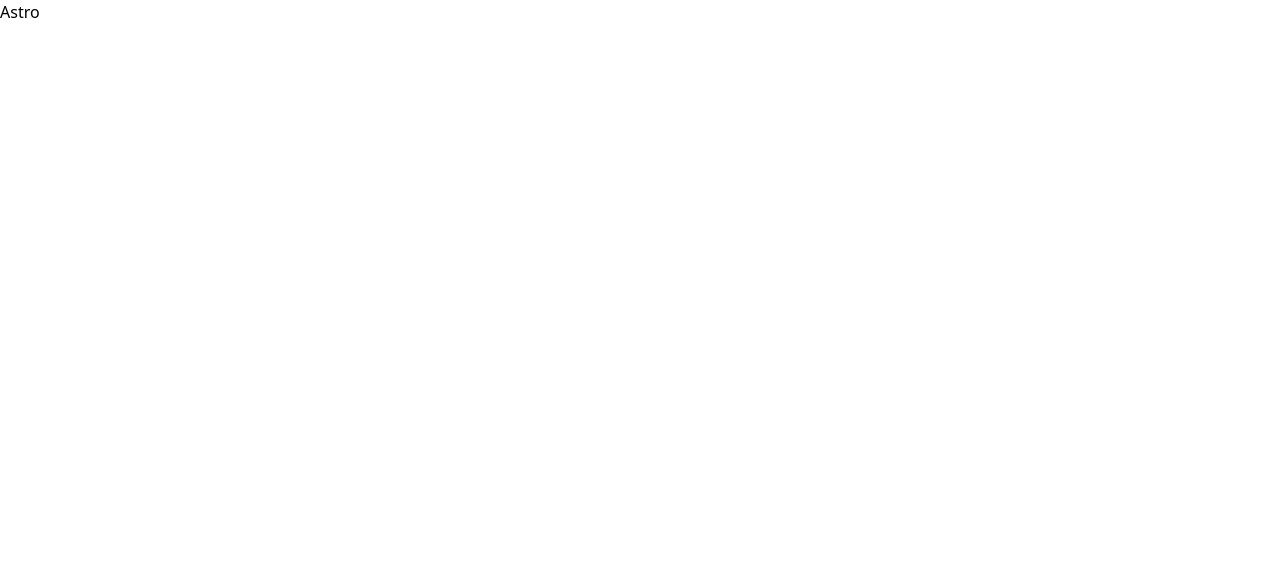
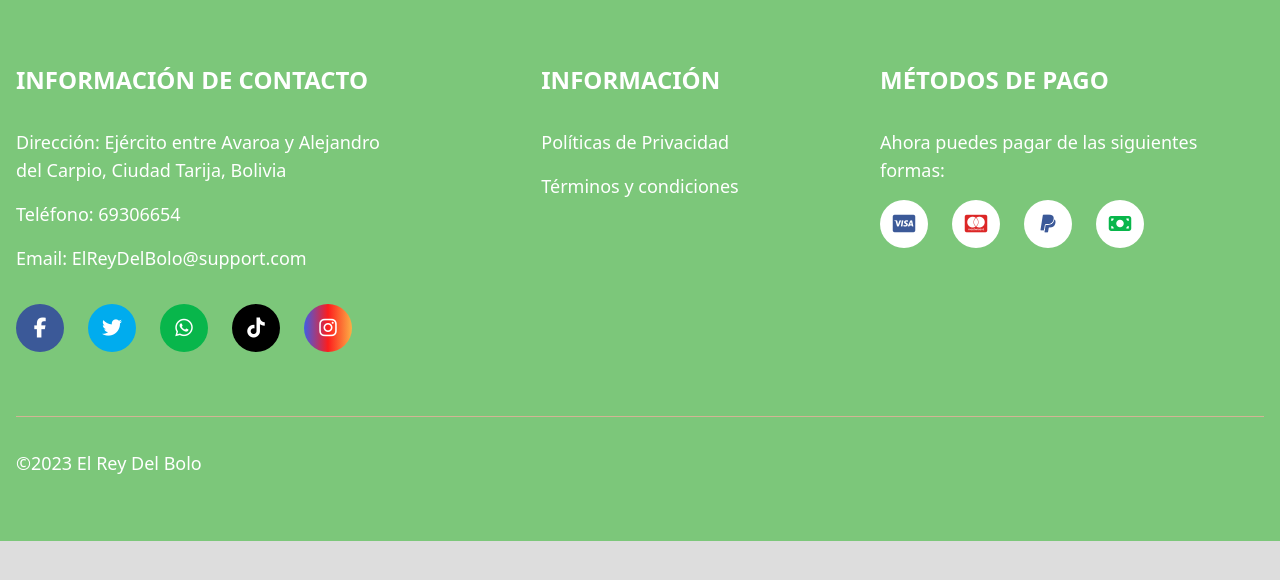
Before and after one commit to temps-code/Final-project, an Astro site in the folder code/: page / in a window 1280 px wide. Built offline with nearby package versions, Linux system fonts and the light colour scheme; Astro itself is replaced by a stand-in of ours.

Commit message:
Footer y Favicon

```diff
--- /dev/null
+++ b/code/src/components/Footer.astro
@@ -0,0 +1,65 @@
+<footer class="bg-[#7cc77a] py-16">
+    <div class="container mx-auto flex flex-col gap-16 px-4">
+      <div class="grid grid-cols-1 md:grid-cols-3 gap-12 justify-items-center">
+
+        <div class="flex flex-col gap-8">
+          <p class="font-semibold text-2xl uppercase text-white">Información de Contacto</p>
+          <ul class="space-y-4 text-white text-lg font-light">
+            <li>Dirección: Ejército entre Avaroa y Alejandro del Carpio, Ciudad Tarija, Bolivia</li>
+            <li>Teléfono: 69306654</li>
+            <li>Email: ElReyDelBolo@support.com</li>
+          </ul>
+          <div class="flex gap-6">
+            <a href="https://www.facebook.com/reydelbolo" class="size-12 flex items-center justify-center rounded-full bg-[#3b5998] text-white">
+              <i class="fa-brands fa-facebook-f text-xl"></i>
+            </a>
+            <a href="#" class="size-12 flex items-center justify-center rounded-full bg-[#00acee] text-white">
+              <i class="fa-brands fa-twitter text-xl"></i>
+            </a>
+            <a href="https://api.whatsapp.com/send/?phone=59164325119&text&type=phone_number&app_absent=0" class="size-12 flex items-center justify-center rounded-full bg-[#08b64b] text-white">
+              <i class="fa-brands fa-whatsapp text-xl"></i>
+            </a>
+            <a href="#" class="size-12 flex items-center justify-center rounded-full bg-[#000000] text-white">
+              <i class="fa-brands fa-tiktok text-xl"></i>
+            </a>
+            <a href="https://www.instagram.com/rey_del_bolo?igshid=OGQ5ZDc2ODk2ZA%3D%3D" class="size-12 flex items-center justify-center rounded-full bg-gradient-to-r from-[#405de6] via-[#833ab4] via-[#fd1d1d] via-[#f56040] to-[#fcaf45] text-white">
+                <i class="fa-brands fa-instagram text-xl"></i>
+              </a>
+          </div>
+        </div>
+
+        <div class="flex flex-col gap-8">
+          <p class="font-semibold text-2xl uppercase text-white">Información</p>
+          <ul class="space-y-4 text-white text-lg font-light">
+            <li><a href="#ModalPrivacity" class="hover:text-[#151515]">Políticas de Privacidad</a></li>
+            <li><a href="#ModalConditions" class="hover:text-[#151515]">Términos y condiciones</a></li>
+          </ul>
+        </div>
+
+        <div class="flex flex-col gap-8">
+          <p class="font-semibold text-2xl uppercase text-white">Métodos de Pago</p>
+          <div class="text-white text-lg font-light">
+            <p>Ahora puedes pagar de las siguientes formas:</p>
+            <div class="flex gap-6 mt-4">
+              <span class="size-12 flex items-center justify-center rounded-full bg-white text-[#3b5998]">
+                <i class="fa-brands fa-cc-visa text-xl"></i>
+              </span>
+              <span class="size-12 flex items-center justify-center rounded-full bg-white text-red-600">
+                <i class="fa-brands fa-cc-mastercard text-xl"></i>
+              </span>
+              <span class="size-12 flex items-center justify-center rounded-full bg-white text-[#3b5998]">
+                <i class="fa-brands fa-paypal text-xl"></i>
+              </span>
+              <span class="size-12 flex items-center justify-center rounded-full bg-white text-[#08b64b]">
+                <i class="fa-solid fa-money-bill text-xl"></i>
+              </span>
+            </div>
+          </div>
+        </div>
+
+      </div>
+      <div class="flex justify-between border-t border-[#d2b495] pt-8">
+        <p class="text-lg font-normal text-white">&copy;2023 El Rey Del Bolo</p>
+      </div>
+    </div>
+  </footer>
--- /dev/null
+++ b/code/src/layouts/Layout.astro
@@ -0,0 +1,30 @@
+---
+interface Props {
+	title: string;
+}
+
+const { title } = Astro.props;
+import Footer from '../components/Footer.astro';
+---
+
+<!doctype html>
+<html lang="es">
+	<head>
+		<meta charset="UTF-8" />
+		<meta name="description" content="TODO" />
+		<meta name="viewport" content="width=device-width" />
+		<link rel="icon" type="image/svg+xml" href="/favicon.svg" />
+		<script src="https://kit.fontawesome.com/89709e4402.js" crossorigin="anonymous"></script>
+		<title>{title}</title>
+	</head>
+	<body>
+		<slot />
+		<Footer/>
+	</body>
+</html>
+<style is:global>
+	html {
+		font-family: system-ui, sans-serif;
+		background: #ddd;
+	}
+</style>
--- a/code/src/pages/index.astro
+++ b/code/src/pages/index.astro
@@ -1,16 +1,9 @@
+---
+import Layout from '../layouts/Layout.astro';
 ---
 
----
+<Layout title="Index">
+	<main>
 
-<html lang="en">
-	<head>
-		<meta charset="utf-8" />
-		<link rel="icon" type="image/svg+xml" href="/favicon.svg" />
-		<meta name="viewport" content="width=device-width" />
-		<meta name="generator" content={Astro.generator} />
-		<title>Astro</title>
-	</head>
-	<body>
-		<h1>Astro</h1>
-	</body>
-</html>
+	</main>
+</Layout>
```
Also changed, not shown: code/public/favicon.svg.
